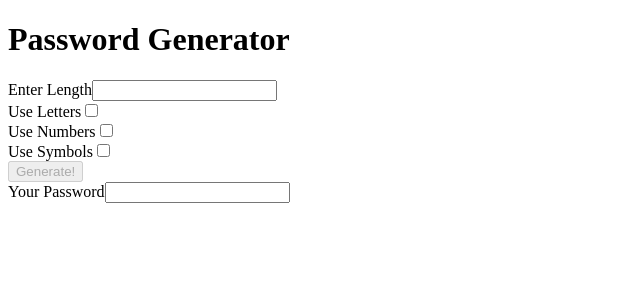
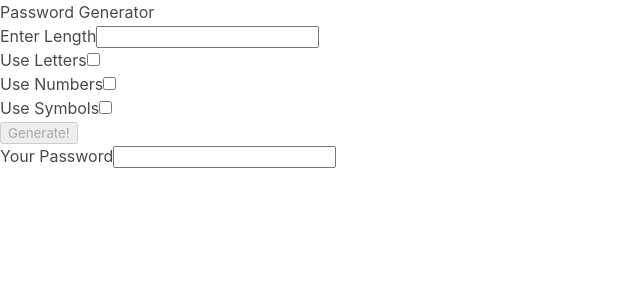
Before and after one commit to ripetoast/angular-password-generator, an Angular app: page / in a window 1280 px wide. Shown: the top 300 px of the page, without its empty margins (0-640 px from the left). Built offline with nearby package versions, Linux system fonts and the light colour scheme.

Commit message:
ADD: Bulma CSS

```diff
--- a/package.json
+++ b/package.json
@@ -19,6 +19,7 @@
     "@angular/platform-browser": "~9.1.1",
     "@angular/platform-browser-dynamic": "~9.1.1",
     "@angular/router": "~9.1.1",
+    "bulma": "^0.8.2",
     "rxjs": "~6.5.4",
     "tslib": "^1.10.0",
     "zone.js": "~0.10.2"
--- a/src/styles.css
+++ b/src/styles.css
@@ -1 +1 @@
-/* You can add global styles to this file, and also import other style files */
+@import "bulma/css/bulma.css";
```
Also changed, not shown: 1 other file (tests, documents, lock files or other folders).
